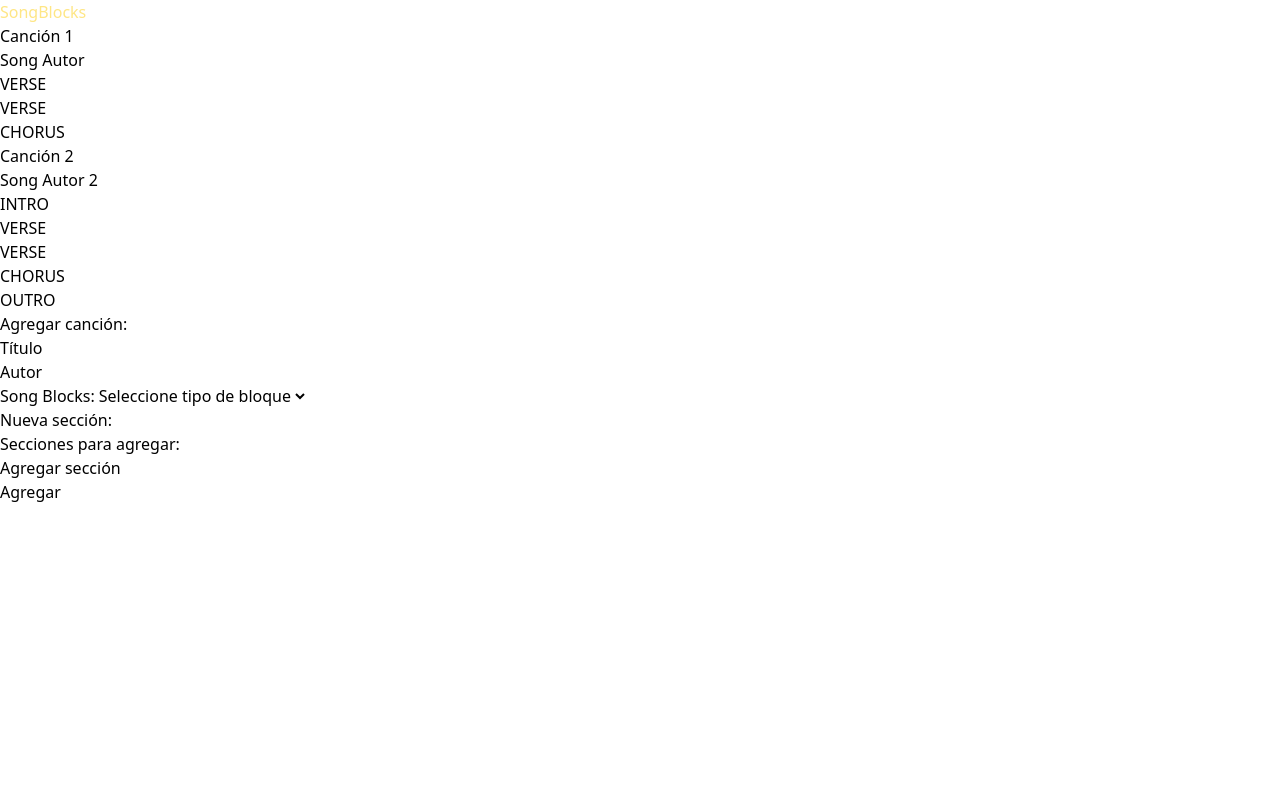
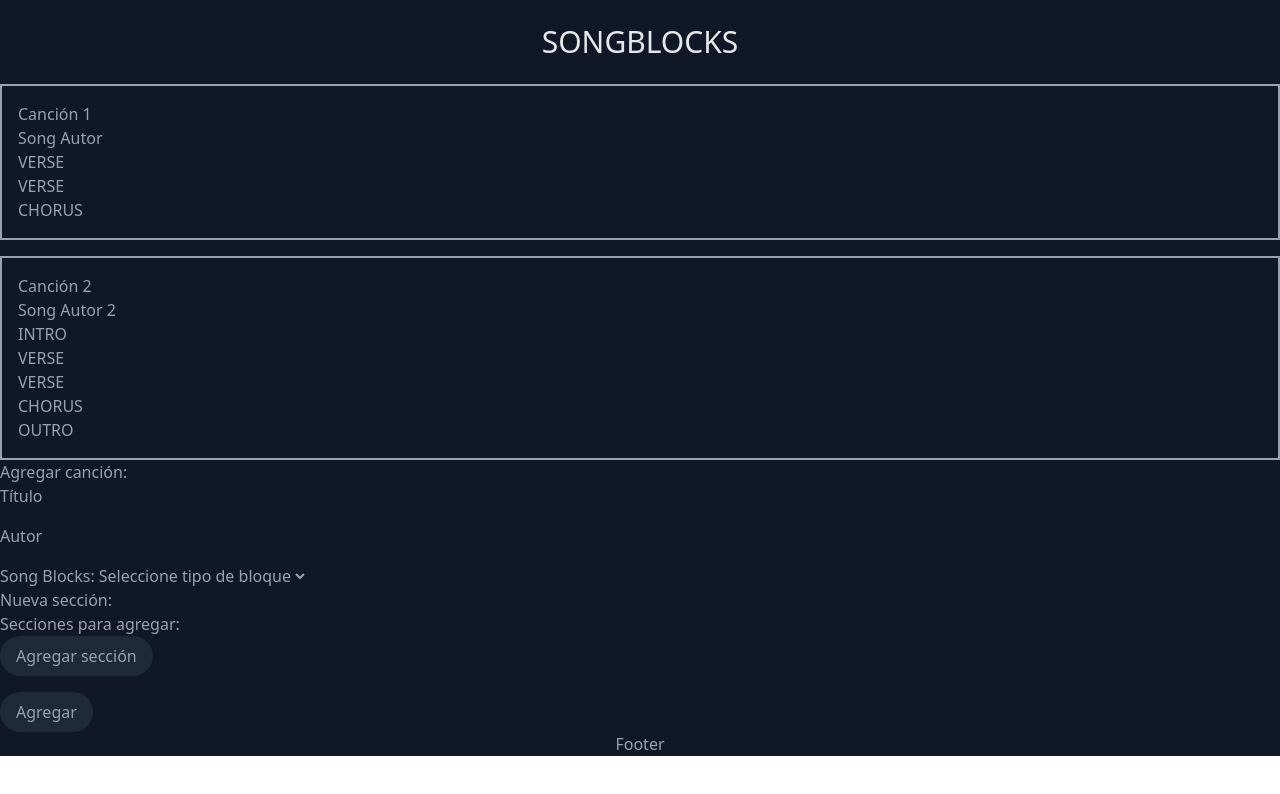
Before and after one commit to horaciodominguez/chordblocks-react-typescript, a React (Vite) app: page / in a window 1280 px wide. Shown: the top 794 px of the page. Built offline with nearby package versions, Linux system fonts and the light colour scheme.

Commit message:
Add first tailwind styles

```diff
--- a/src/App.tsx
+++ b/src/App.tsx
@@ -1,8 +1,10 @@
 import { useEffect, useState } from "react"
 import { type Song } from "./types/song"
 import { songsMock } from "./data/songsMock"
+import { Header } from "./components/Header"
 import { SongList } from "./components/SongList"
 import { SongForm } from "./components/SongForm"
+import { Footer } from "./components/Footer"
 
 
 function App() {
@@ -21,11 +23,12 @@ function App() {
   }
 
   return (
-    <>
-      <h1 className="text-amber-200">SongBlocks</h1>
+    <main className="bg-gray-900 text-gray-400 flex flex-col justify-center align-middle h-full">
+      <Header />
       <SongList songs={songs} />
       <SongForm handleAddSong={handleAddSong} />
-    </>
+      <Footer />
+    </main>
   )
 }
 
--- /dev/null
+++ b/src/components/Footer.tsx
@@ -0,0 +1,7 @@
+export function Footer () {
+    return (
+        <div id="footer" className="flex align-middle justify-center">
+            <p>Footer</p>
+        </div>
+    )
+}
--- /dev/null
+++ b/src/components/Header.tsx
@@ -0,0 +1,5 @@
+export function Header () {
+    return (
+        <h1 className="text-gray-200 text-3xl uppercase text-center p-6">SongBlocks</h1>
+    )
+}
--- a/src/components/SongForm.tsx
+++ b/src/components/SongForm.tsx
@@ -73,8 +73,8 @@ export const SongForm: React.FC<Props> = ({handleAddSong}) => {
 
     return (
         <div>
-            <h2>Agregar canción:</h2>
-            <div>
+            <h2 >Agregar canción:</h2>
+            <div className="flex flex-col gap-4">
                 <div>
                     <label htmlFor="formTitle">Título</label>
                     <input value={newSongFormValues.title ?? ""} id="formTitle" type="text" onChange={handleChangeTitle} />
@@ -106,10 +106,16 @@ export const SongForm: React.FC<Props> = ({handleAddSong}) => {
                         }
                     </ul>
                     </div>
-                <button onClick={handleAddSection}>Agregar sección</button>
+                    <button
+                    onClick={handleAddSection}
+                    className="bg-gray-800 px-4 py-2 rounded-4xl font-medium"
+                    >Agregar sección</button>
                 </div>
                 <div>
-                <button onClick={handleClickAdd}>Agregar</button>
+                    <button
+                    onClick={handleClickAdd}
+                    className="bg-gray-800 px-4 py-2 rounded-4xl font-medium"
+                    >Agregar</button>
                 </div>
             </div>
         </div>
--- a/src/components/SongList.tsx
+++ b/src/components/SongList.tsx
@@ -7,12 +7,12 @@ interface Props {
 
 export const SongList: React.FC<Props> = ({songs}) => {
     return (
-        <ul>
+        <ul className="flex flex-col gap-4">
             {
             songs.map (
                 song =>(
-                    <li key={song.id} >
-                    <h3>{song.title}</h3>
+                    <li key={song.id} className="border-2 p-4" >
+                    <h3 className="font-medium">{song.title}</h3>
                     <p>{song.author}</p>
                     {
                     song.songSections.map (
```
Lines whose indentation alone changed are shown as unchanged.
